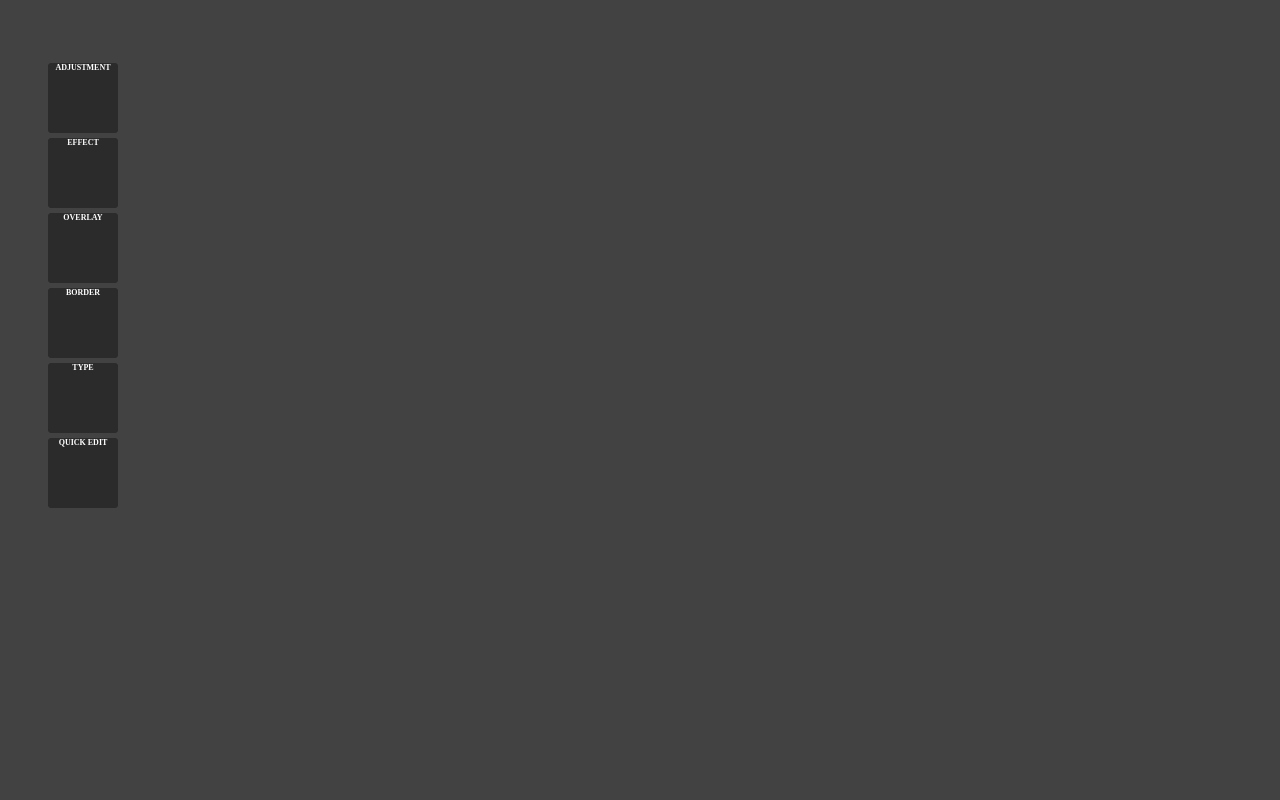
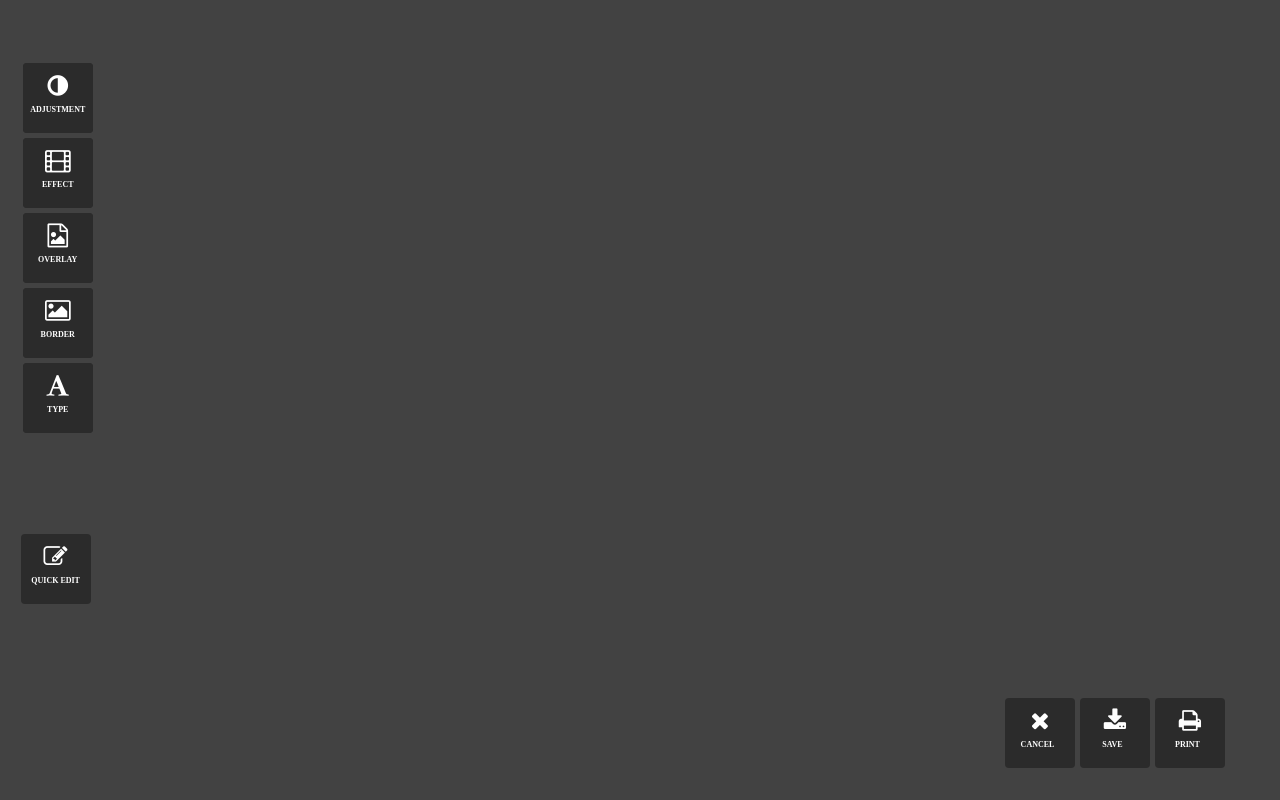
Before and after one commit to SimonszDenver/photo-tub, an Angular app: page / in a window 1280 px wide. Built offline with nearby package versions, Linux system fonts and the light colour scheme.

Commit message:
complete buttons

```diff
--- a/src/app/app.module.ts
+++ b/src/app/app.module.ts
@@ -5,6 +5,7 @@ import { NgModule } from '@angular/core';
 import { AppComponent } from './app.component';
 import { EditImageComponent } from './edit-image/edit-image.component';
 import {EditButtonService} from '../edit-button.service';
+import {OperationButtonService} from '../operation-button.service';
 
 
 @NgModule({
@@ -15,7 +16,7 @@ import {EditButtonService} from '../edit-button.service';
   imports: [
     BrowserModule
   ],
-  providers: [EditButtonService],
+  providers: [EditButtonService, OperationButtonService],
   bootstrap: [AppComponent]
 })
 export class AppModule { }
--- a/src/app/edit-image/edit-image.component.css
+++ b/src/app/edit-image/edit-image.component.css
@@ -1,5 +1,10 @@
 body{
   background-color: #424242;
+}
+
+
+ul{
+  margin-left: -2%;
 }
 
 .edit-button{
@@ -12,3 +17,29 @@ body{
   margin-top: 5px;
   border-radius: 0.5em;
 }
+
+.operation_button_set{
+  list-style-type: none;
+  overflow: hidden;
+  float: right;
+  right: 50px;
+  display: block;
+  position: absolute;
+  bottom: 2%;
+}
+
+.operation_button_set li div{
+  display: inline-block;
+  margin-right: 5px;
+}
+
+.operation_button{
+  color: white;
+  width: 70px;
+  height: 70px;
+  font-size: 8px;
+  font-weight: bolder;
+  background-color: #2B2B2B;
+  margin-top: 5px;
+  border-radius: 0.5em;
+}
--- a/src/app/edit-image/edit-image.component.html
+++ b/src/app/edit-image/edit-image.component.html
@@ -2,8 +2,33 @@
 
   <ul style="list-style: none; margin-top: 5%">
     <li class="edit-button" *ngFor="let button of edit_buttons">
-      <div class="edit-button" id="{{ button.id  }}">{{ button.name | uppercase}}</div>
+      <div class="edit-button" id="{{ button.id  }}">
+        <i style="color: white; margin-top: 10px;" class="{{button.icon}} fa-3x" aria-hidden="true"></i>
+        <div style="margin-top: 8px">{{ button.name | uppercase}}</div>
+      </div>
     </li>
   </ul>
 
+  <div style="color: white;
+  width: 70px;
+  height: 70px;
+  font-size: 8px;
+  font-weight: bolder;
+  background-color: #2B2B2B;
+  margin-top: 8%;
+  border-radius: 0.5em;
+  margin-left: 1%">
+    <i style="margin-top: 10px" class="fa fa-pencil-square-o fa-3x" aria-hidden="true"></i><br>
+    <div style="margin-top: 8px">QUICK EDIT</div>
+  </div>
+
+  <ul class="operation_button_set">
+    <li>
+      <div class="operation_button" *ngFor="let button of operation_buttons">
+        <i style="color: white; margin-top: 10px;" class="{{button.icon}} fa-3x" aria-hidden="true"></i><br>
+        <div style="margin-top: 8px">{{ button.name | uppercase }}</div>
+      </div>
+      <!--<div style="width: 5px"></div>-->
+    </li>
+  </ul>
 </div>
--- a/src/app/edit-image/edit-image.component.ts
+++ b/src/app/edit-image/edit-image.component.ts
@@ -1,6 +1,7 @@
 import { Component, OnInit } from '@angular/core';
 import { Button } from '../../button';
 import {EditButtonService} from '../../edit-button.service';
+import {OperationButtonService} from '../../operation-button.service';
 
 @Component({
   selector: 'app-edit-image',
@@ -10,7 +11,8 @@ import {EditButtonService} from '../../edit-button.service';
 export class EditImageComponent implements OnInit {
 
   edit_buttons: Button[];
-  constructor(private edit_button_service: EditButtonService) { }
+  operation_buttons: Button[];
+  constructor(private edit_button_service: EditButtonService, private operation_button_service: OperationButtonService) { }
 
   ngOnInit() {
     this.getButtons();
@@ -18,6 +20,8 @@ export class EditImageComponent implements OnInit {
   getButtons(): void {
     const buttons = this.edit_button_service.getButtons();
     this.edit_buttons = buttons;
+    const operation_buttons = this.operation_button_service.getButtons();
+    this.operation_buttons = operation_buttons;
   }
 
 }
--- a/src/edit-button.service.ts
+++ b/src/edit-button.service.ts
@@ -4,33 +4,28 @@ import { Button } from './button';
 const buttons = [
   {
     id: 1,
-    icon: '',
+    icon: 'fa fa-adjust',
     name: 'Adjustment'
   },
   {
     id: 2,
-    icon: '',
+    icon: 'fa fa-film',
     name: 'Effect'
   },
   {
     id: 3,
-    icon: '',
+    icon: 'fa fa-file-image-o',
     name: 'Overlay'
   },
   {
     id: 4,
-    icon: '',
+    icon: 'fa fa-picture-o',
     name: 'Border',
   },
   {
     id: 5,
-    icon: '',
+    icon: 'fa fa-font',
     name: 'Type'
-  },
-  {
-    id: 6,
-    icon: '',
-    name: 'Quick Edit'
   }
 ];
 
--- a/src/index.html
+++ b/src/index.html
@@ -7,6 +7,7 @@
 
   <meta name="viewport" content="width=device-width, initial-scale=1">
   <link rel="icon" type="image/x-icon" href="favicon.ico">
+  <link rel="stylesheet" href="https://maxcdn.bootstrapcdn.com/font-awesome/4.7.0/css/font-awesome.min.css">
 </head>
 <body>
   <app-root></app-root>
--- a/src/operation-button.service.ts
+++ b/src/operation-button.service.ts
@@ -4,17 +4,17 @@ import {Button} from './button';
 const operation_buttons = [
   {
     id: 7,
-    icon: '',
+    icon: 'fa fa-times',
     name: 'Cancel'
   },
   {
     id: 8,
-    icon: '',
+    icon: 'fa fa-download',
     name: 'Save'
   },
   {
     id: 9,
-    icon: '',
+    icon: 'fa fa-print',
     name: 'Print'
   }
 ];
```
